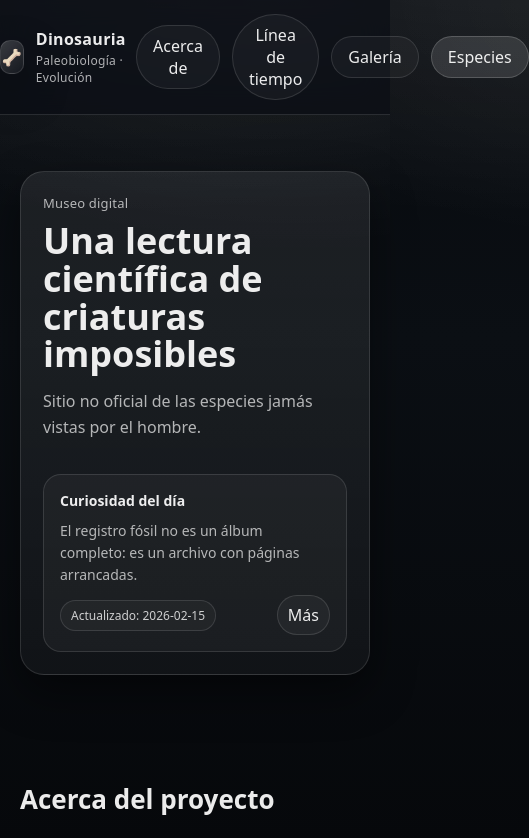
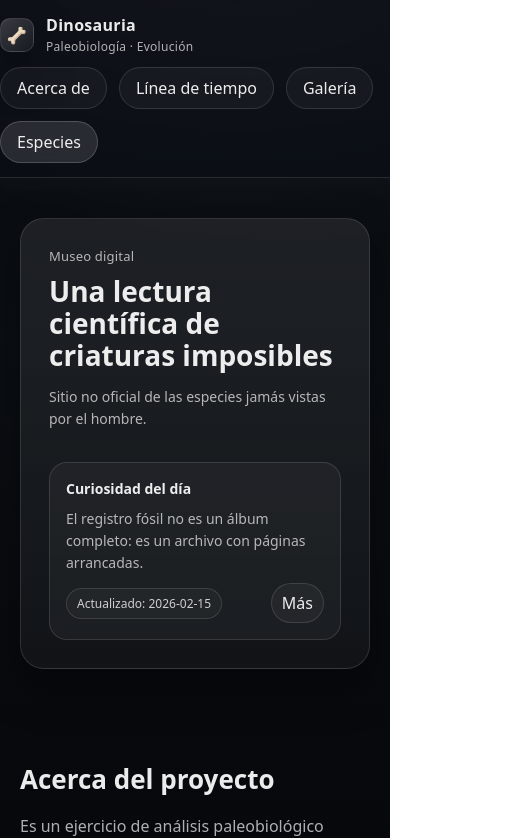
Before and after one commit to lu-developer476/Dinosauria, a React (Vite) app: page / in a window 390 px wide. Shown: the top 838 px of the page, 529 px wide, since content can reach past the window. Built offline with nearby package versions, Linux system fonts and the light colour scheme.

Commit message:
styles.css

```diff
--- a/src/styles.css
+++ b/src/styles.css
@@ -262,13 +262,69 @@ button{font:inherit}
 .footer-inner{display:flex; justify-content:space-between; gap:12px; flex-wrap:wrap; align-items:center}
 .footer small{color: var(--muted)}
 
-@media (max-width: 980px){
-  .hero-inner{grid-template-columns: 1fr; padding:22px}
-  .h1{font-size:36px}
-  .card{grid-column: span 12}
-  .gimg{grid-column: span 6}
-  .cta{flex-direction:column; align-items:flex-start}
+@media (max-width: 1024px){
+
+  .hero-inner{
+    grid-template-columns: 1fr;
+  }
+
+  .h1{
+    font-size: 34px;
+  }
+
+  .cards{
+    grid-template-columns: repeat(12, 1fr);
+  }
+
+  .card{
+    grid-column: span 12;
+  }
+
+  .gimg{
+    grid-column: span 6;
+  }
+
+  .cta{
+    flex-direction: column;
+    align-items: flex-start;
+  }
 }
-@media (max-width: 560px){
-  .gimg{grid-column: span 12}
+
+@media (max-width: 768px){
+
+  .nav-inner{
+    flex-direction: column;
+    align-items: flex-start;
+    gap: 12px;
+  }
+
+  .nav-links{
+    flex-wrap: wrap;
+  }
+
+  .hero{
+    padding: 40px 0 28px;
+  }
+
+  .h1{
+    font-size: 28px;
+    line-height: 1.15;
+  }
+
+  .lead{
+    font-size: 14px;
+  }
+
+  .sub{
+    max-width: 100%;
+  }
+
+  .gimg{
+    grid-column: span 12;
+  }
+
+  .footer-inner{
+    flex-direction: column;
+    align-items: flex-start;
+  }
 }
```
